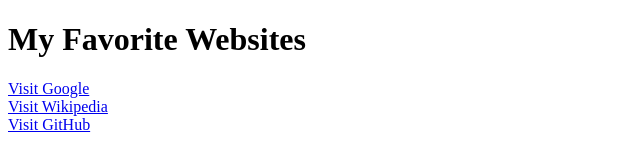
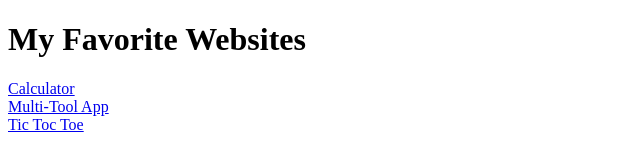
Before and after one commit to sayasir/first-try, a plain HTML site: page index.html in a window 1280 px wide. Shown: the full height of the page, 0-640 px from the left. Drawn offline with Linux system fonts and the light colour scheme.

Commit message:
Update index.html

```diff
--- a/index.html
+++ b/index.html
@@ -8,9 +8,9 @@
 <body>
   <h1>My Favorite Websites</h1>
 
-  <a href="https://www.google.com" target="_blank">Visit Google</a><br>
-  <a href="https://www.wikipedia.org" target="_blank">Visit Wikipedia</a><br>
-  <a href="https://www.github.com" target="_blank">Visit GitHub</a>
+  <a href="https://sayasir.github.io/first-try/firstdeploy/yasir1.html" target="_blank">Calculator</a><br>
+  <a href="https://sayasir.github.io/first-try/second-de[ploy/yasir2.html" target="_blank">Multi-Tool App</a><br>
+  <a href="https://sayasir.github.io/first-try/third-deploy/yasir3.html" target="_blank">Tic Toc Toe</a>
 
 </body>
 </html>
```
